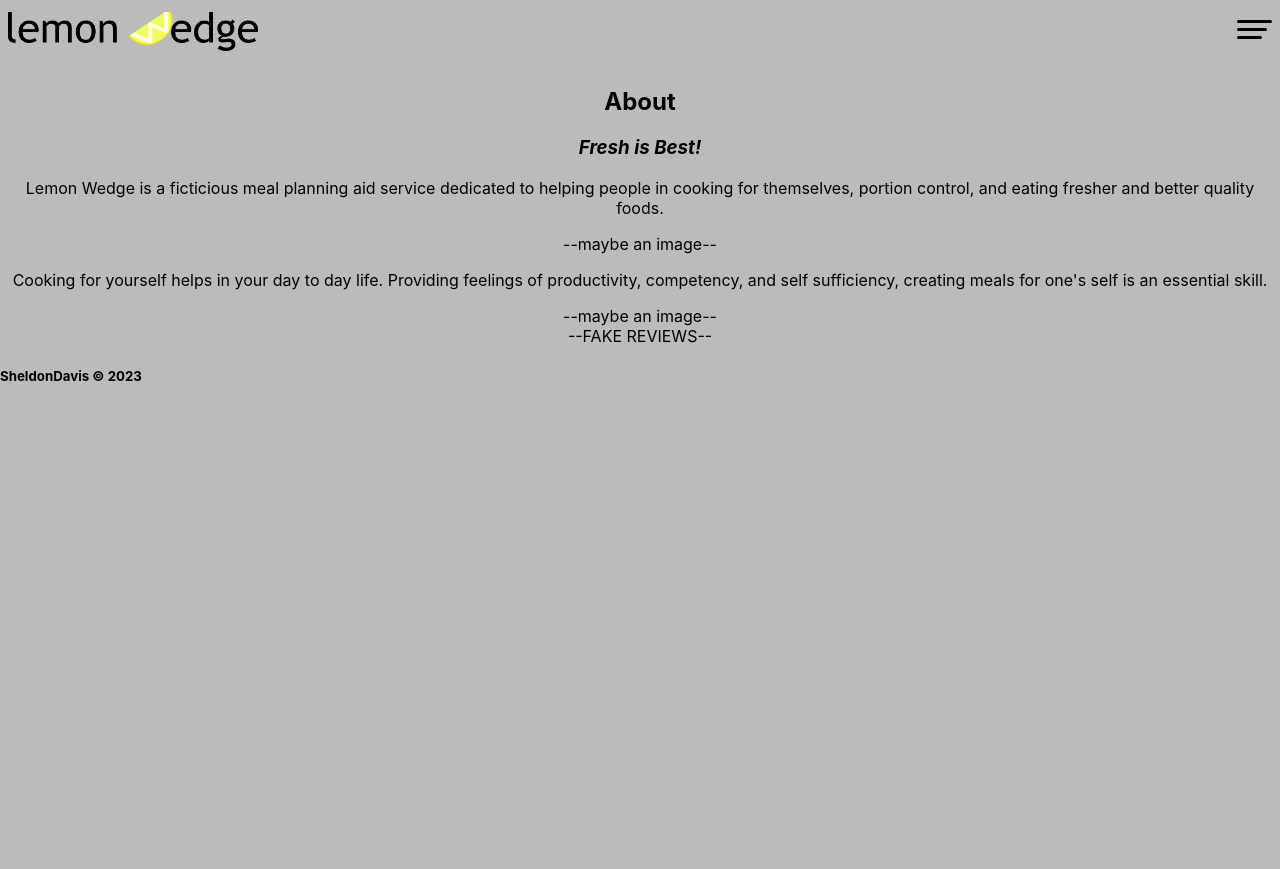
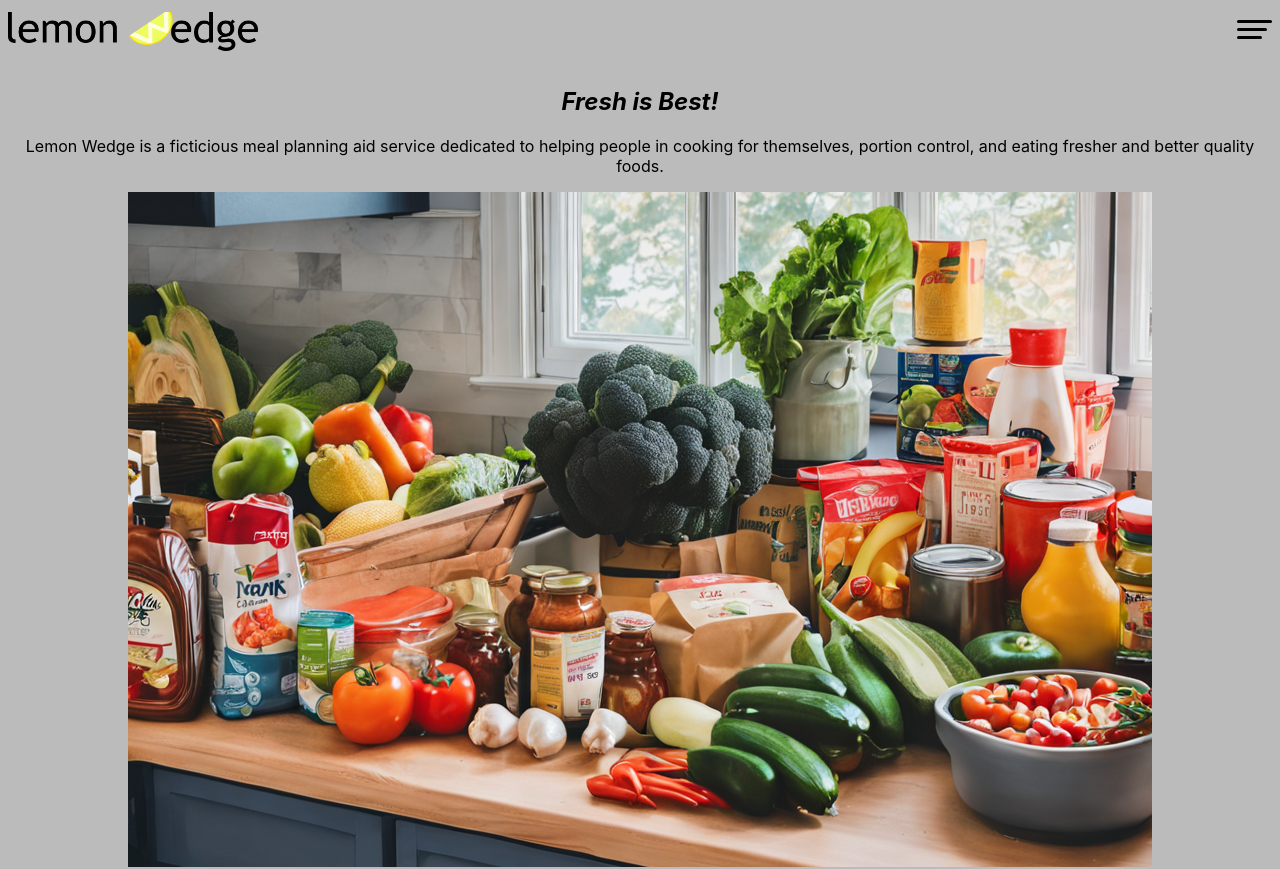
Before and after one commit to SheldonDavis/LemonWedge, a React (Create React App) app in the folder frontend/: page /about in a window 1280 px wide. Shown: the top 869 px of the page. Before the commit the page ends 800 px from the top, so only its background shows below. Built offline with nearby package versions, Linux system fonts and the light colour scheme.

Commit message:
add imagery and change recipe page title

```diff
--- a/frontend/src/pages/about.js
+++ b/frontend/src/pages/about.js
@@ -1,12 +1,15 @@
 import React from 'react'
+//imgs
+import KitchenWithGroceries from '../img/KitchenCounter.png'
 const About = () => {
 
     return(
         <section>
-            <h1>About</h1>
-            <h3><i>Fresh is Best!</i></h3>
+            <h1><i>Fresh is Best!</i></h1>
             <p>Lemon Wedge is a ficticious meal planning aid service dedicated to helping people in cooking for themselves, portion control, and eating fresher and better quality foods.</p>
-            --maybe an image--
+            <p>
+                <img src={KitchenWithGroceries} alt='stock kitchen counter photo'/>
+            </p>
             <p>Cooking for yourself helps in your day to day life. Providing feelings of productivity, competency, and self sufficiency, creating meals for one's self is an essential skill.</p>
             --maybe an image--
             <br/>
```
